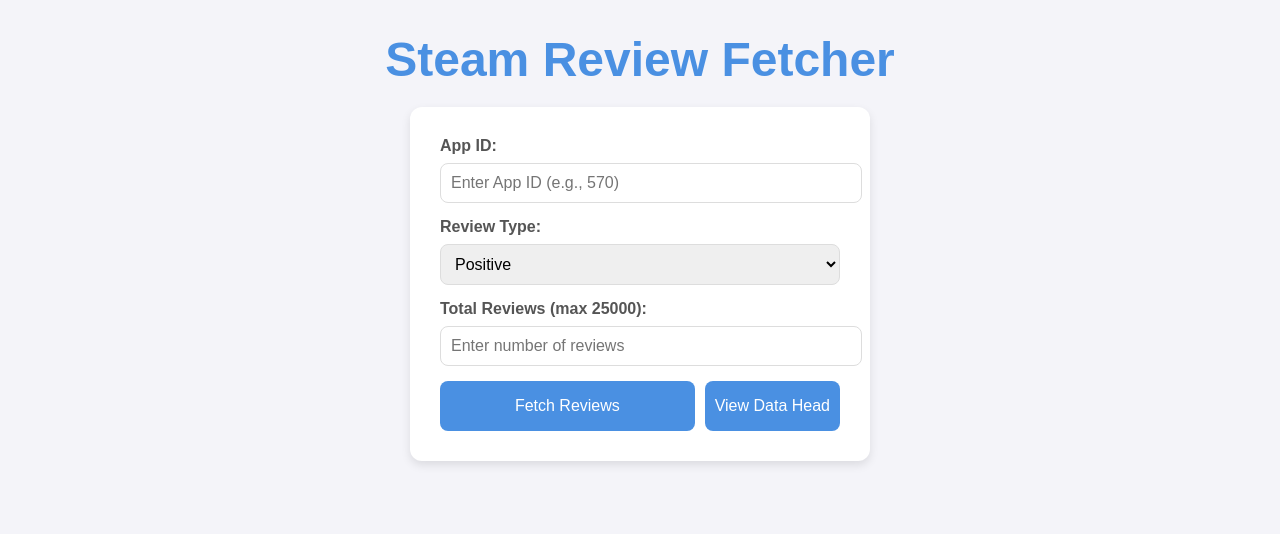
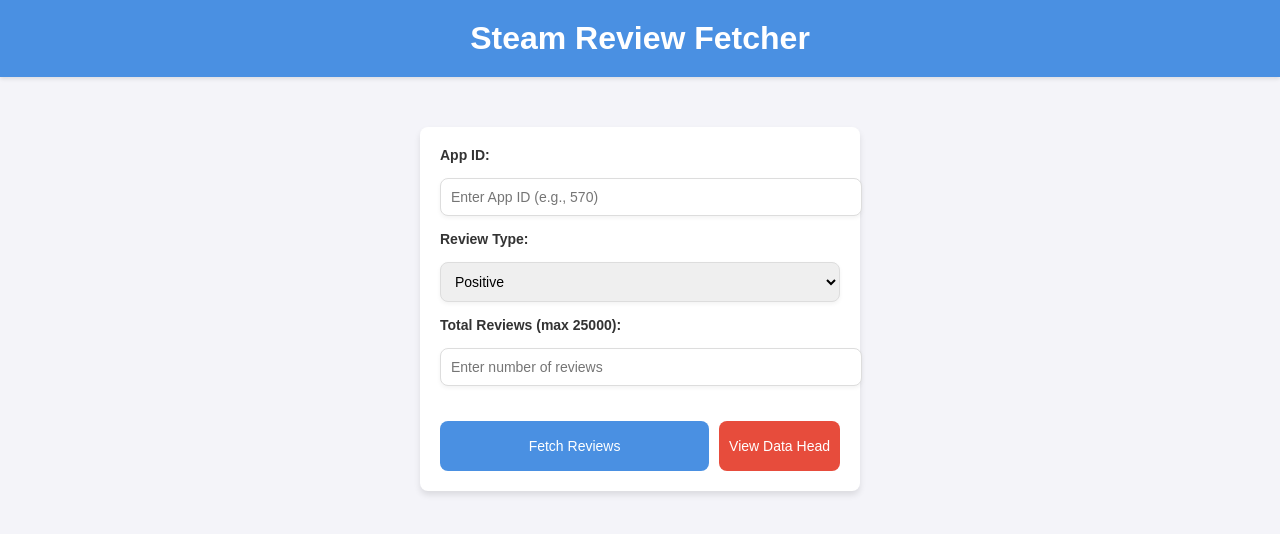
Before and after one commit to filki/SRNA, a Flask app: page / in a window 1280 px wide. Shown: the top 534 px of the page. Run offline with Flask 3, Linux system fonts and the light colour scheme.

Commit message:
matched css aestethics, added delete filters button

```diff
--- a/static/css/index.css
+++ b/static/css/index.css
@@ -1,94 +1,125 @@
-/* index.css */
+/* General Page Styling */
+body {
+    font-family: 'Arial', sans-serif;
+    background-color: #f4f4f9;
+    color: #333;
+    margin: 0;
+    padding: 0;
+}
 
-/* Center Alignment for the Page */
-body.index-page {
-    display: flex;
-    flex-direction: column;
-    justify-content: center;
-    align-items: center;
-    height: 100vh; /* Full vertical height */
+header {
+    text-align: center;
+    padding: 20px;
+    background-color: #4a90e2;
+    color: white;
+    box-shadow: 0 2px 4px rgba(0, 0, 0, 0.1);
+}
+
+header h1 {
+    font-size: 2rem;
     margin: 0;
 }
 
-/* Header Styling */
-header h1 {
-    font-size: 3rem; /* Larger header text */
-    color: #4a90e2;
-    margin-bottom: 20px; /* Space below header */
-    text-align: center; /* Wyrównanie tekstu do środka */
+/* Centered Form Container */
+.container {
+    max-width: 400px;
+    margin: 50px auto;
+    padding: 20px;
+    background: white;
+    border-radius: 8px;
+    box-shadow: 0 4px 6px rgba(0, 0, 0, 0.1);
+    text-align: center;
 }
 
-/* Form Container */
-.container {
-    background: #ffffff;
-    border-radius: 12px;
-    padding: 30px;
-    max-width: 400px; /* Slightly narrower container for a compact look */
-    box-shadow: 0px 4px 10px rgba(0, 0, 0, 0.1);
-    text-align: left;
+/* Form Elements */
+form {
+    display: flex;
+    flex-direction: column;
+    gap: 15px;
 }
 
-/* Form Labels and Inputs */
 form label {
-    display: block;
-    margin-bottom: 8px;
-    font-size: 1rem;
+    font-size: 14px;
     font-weight: bold;
-    color: #555;
+    text-align: left;
+    color: #333;
 }
 
-form input[type="number"],
+form input,
 form select {
     width: 100%;
     padding: 10px;
-    margin-bottom: 15px;
+    font-size: 14px;
     border: 1px solid #ddd;
     border-radius: 8px;
-    font-size: 1rem;
+    box-shadow: 0px 2px 4px rgba(0, 0, 0, 0.05);
 }
 
 form input:focus,
 form select:focus {
     border-color: #4a90e2;
     box-shadow: 0 0 5px rgba(74, 144, 226, 0.5);
+    outline: none;
 }
 
-/* Button Group */
+/* Buttons */
+button {
+    padding: 10px 20px;
+    font-size: 14px;
+    color: white;
+    background-color: #4a90e2;
+    border: none;
+    border-radius: 8px;
+    cursor: pointer;
+    transition: background-color 0.3s, transform 0.2s;
+}
+
+button:hover {
+    background-color: #357ab7;
+    transform: scale(1.05);
+}
+
+button:active {
+    transform: scale(0.98);
+}
+
 .button-group {
     display: flex;
     justify-content: space-between;
     gap: 10px;
+    margin-top: 20px;
 }
 
 .button-group button {
     flex: 1;
     padding: 10px;
-    height: 50px; /* Consistent height for all buttons */
-    background-color: #4a90e2;
-    color: white;
-    border: none;
-    border-radius: 8px;
-    font-size: 1rem;
-    cursor: pointer;
-    transition: background-color 0.3s ease, transform 0.2s ease;
 }
 
-.button-group button:hover {
-    background-color: #357ab7;
-    transform: scale(1.05);
+.button-group button:first-child {
+    background-color: #4a90e2;
 }
 
-.button-group button:active {
-    transform: scale(0.98);
+.button-group button:first-child:hover {
+    background-color: #357ab7;
+}
+
+.button-group button:last-child {
+    background-color: #e74c3c;
+}
+
+.button-group button:last-child:hover {
+    background-color: #c0392b;
 }
 
 /* Responsive Design */
-@media (max-width: 768px) {
-    .button-group {
-        flex-direction: column;
+@media (max-width: 600px) {
+    .container {
+        margin: 30px 20px;
+        padding: 15px;
     }
 
-    .button-group button {
-        width: 100%;
+    button {
+        font-size: 12px;
+        padding: 8px 16px;
     }
 }
--- a/static/css/results.css
+++ b/static/css/results.css
@@ -22,7 +22,7 @@ header h1 {
 
 /* Container */
 .container {
-    max-width: 1200px;
+    max-width: 90%;
     margin: 30px auto;
     padding: 20px;
     background: white;
```
Also changed, not shown: templates/results.html (+8 -1 lines).
